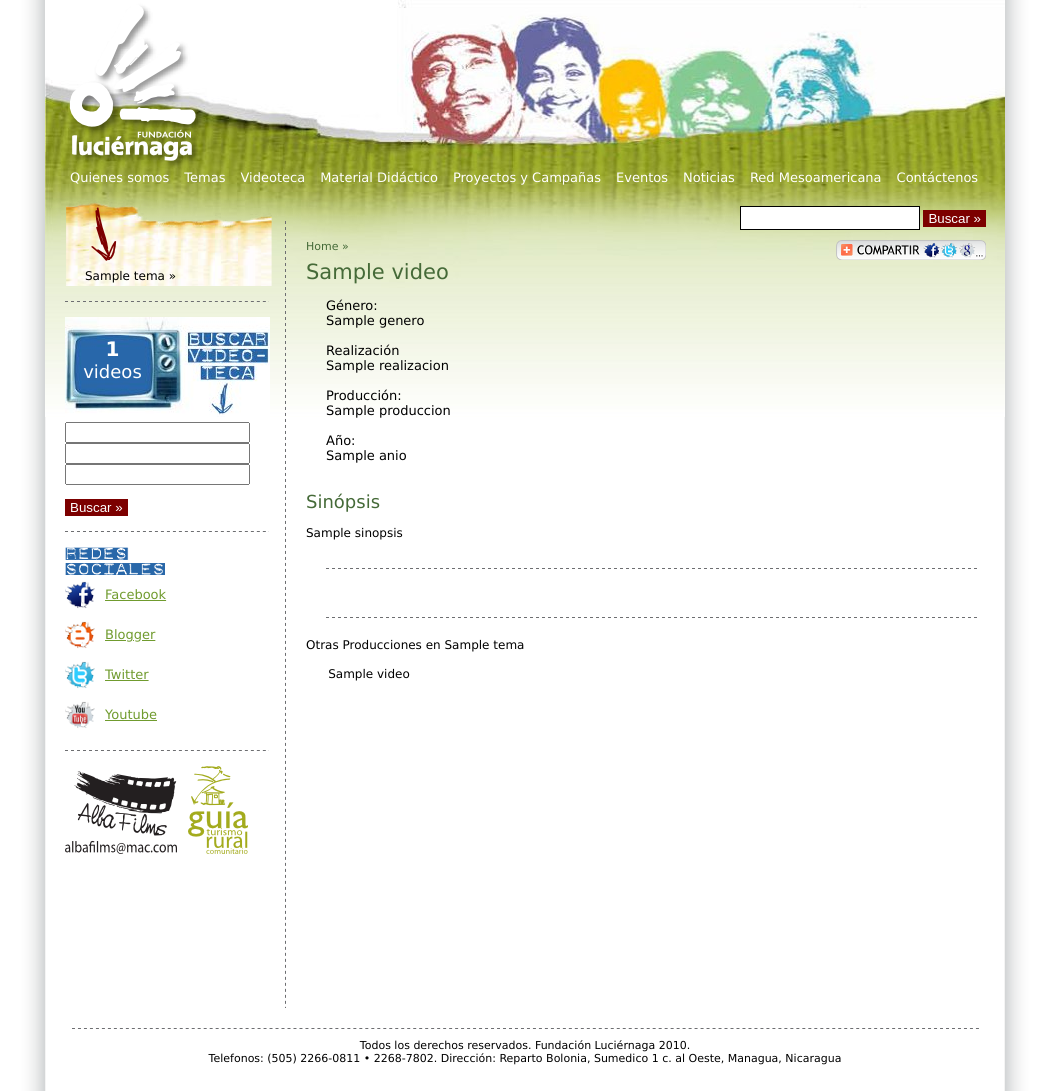
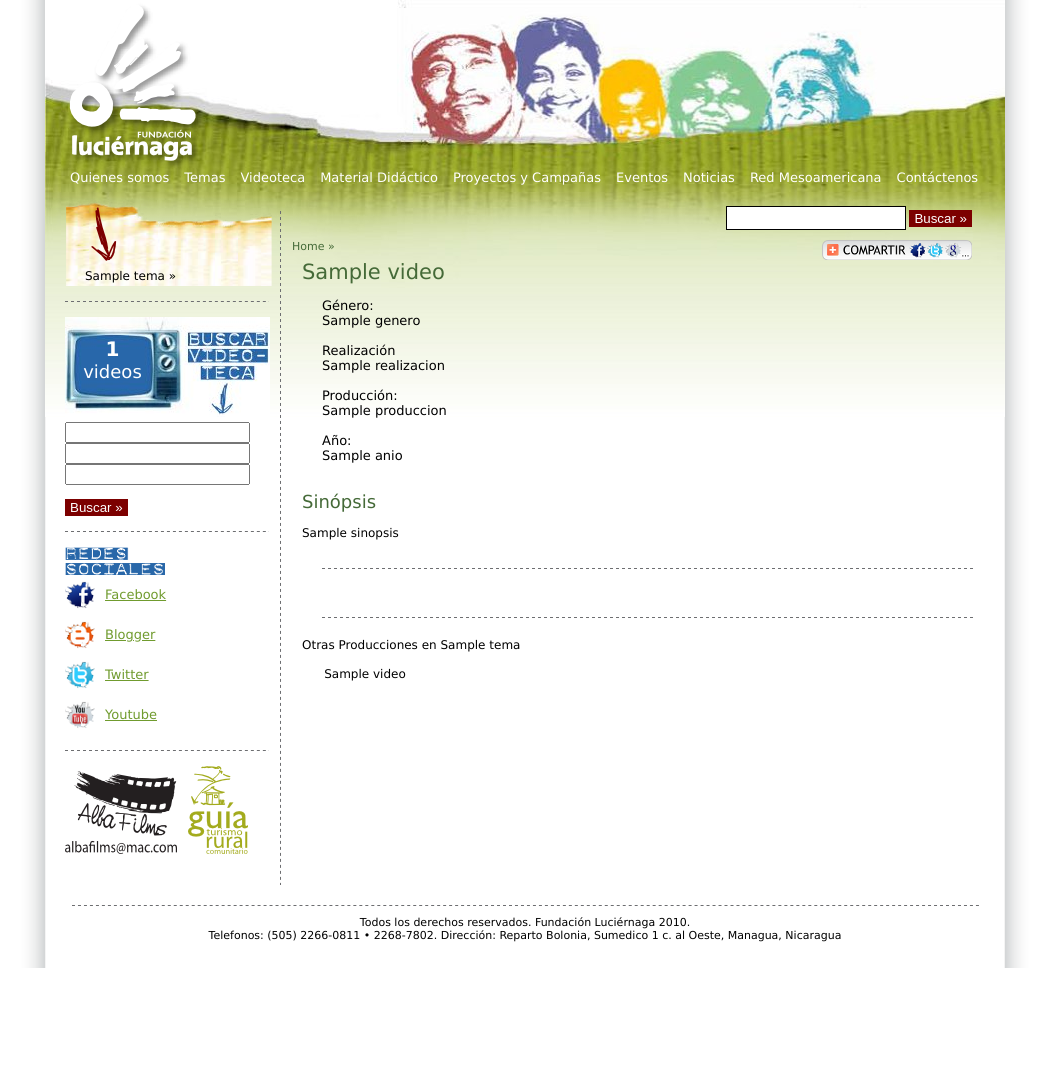
Before and after one commit to eos87/luciernaga, a Django app: template templates/video_selecto.html in a window 1280 px wide. Shown: the whole page, without its empty margins (115-1164 px from the left). After the commit the page ends 968 px from the top, so only its background shows below. Run offline with Django 3.2, Linux system fonts and the light colour scheme; the template is opened without the code that fills it: most values are stand-ins (such as "Sample title", 1, 10 or a date in 2020); form fields are guessed from the names that the template uses; parts of the project's set-up code (start-up, migrations or seed data) failed here and were passed over; some libraries are stand-ins or nearby versions.

Commit message:
corrigiendo anchos

```diff
--- a/files/css/lucierna2.css
+++ b/files/css/lucierna2.css
@@ -181,7 +181,7 @@ button.red_link, a.red_link{
 }
 .obras_carusel{
     float: left;
-    width: 645px;
+    width: 623px;
     margin-left: -15px;
 }
 .prev_car, .next_car{
@@ -193,8 +193,8 @@ button.red_link, a.red_link{
 }
 .prev_car{
     background: url(/files/images/prev.png) no-repeat;
-    margin-right: 20px;
-    margin-left: -20px;
+    margin-right: 15px;
+    margin-left: -5px;
 }
 .prev_car:hover, .next_car:hover{
     background-position: 0 -122px;
@@ -403,3 +403,10 @@ a.prev, a.next{
 select.number{
     width: 50px;
 }
+.vertical_separator{
+    background: url(/files/images/separator.png) repeat-y;
+    width: 2px;
+    float: left;
+    margin-top: 15px;
+    margin-left: 5px;
+}
--- a/multimedia/views.py
+++ b/multimedia/views.py
@@ -61,6 +61,8 @@ def buscar(request):
         qset.append(Q(nombre__icontains=query))
         qset.append(Q(sinopsis__icontains=query))
         qset.append(Q(anio__icontains=query))
+        #qset.append(Q(produccion__icontains=query))
+        #qset.append(Q(realizacion__icontains=query))
         qs = reduce(operator.or_, qset)
         if resultados:
             resultados = resultados.filter(qs).distinct()
@@ -97,6 +99,8 @@ def tema_selecto(request, slug):
         qset.append(Q(nombre__icontains=query))
         qset.append(Q(sinopsis__icontains=query))
         qset.append(Q(anio__icontains=query))
+        #qset.append(Q(produccion__icontains=query))
+        #qset.append(Q(realizacion__icontains=query))
         qs = reduce(operator.or_, qset)
         resultados = videos.filter(qs).distinct()
         form = SelectoForm(selecto, request.GET)
--- a/templates/base2.html
+++ b/templates/base2.html
@@ -7,6 +7,12 @@
         <link type="text/css" rel="stylesheet"  href="/files/css/nav.css">
         <script type="text/javascript" src="http://ajax.googleapis.com/ajax/libs/jquery/1.4.2/jquery.min.js"></script>
         <script type="text/javascript" src="/files/js/nav.js"></script>
+        <script type="text/javascript">
+            $(document).ready(function(){
+               var altura = $('.cuerpo').height();
+               $('.vertical_separator').height(altura);
+            });
+        </script>
         {% block extrahead %}
         {% endblock %}
     </head>
@@ -52,7 +58,9 @@
                         <a href="http://turismoruralnica.com/" target="_blank"><img src="/files/images/turismorural_logo.png" alt="Turismo Rural Nica Logo"></a>
                     </div>
                 </div>
-                <img src="/files/images/separator.png" alt="separator" class="separator">
+                <div class="vertical_separator">
+                </div>
+
                 <div class="cuerpo">
                     <div class="search">
                         <input name="q" type="input"> <button type="submit" class="red_link">Buscar &raquo;</button>
@@ -70,8 +78,10 @@
                         </div>
                         <div class="clean"></div>
                     </div>
+                    <div style="margin-right: 5px; margin-left: 10px;">
                     {% block contenido %}
                     {% endblock %}
+                    </div>
                 </div>
                 <div class="clean"></div>
             </div>
--- a/templates/busqueda.html
+++ b/templates/busqueda.html
@@ -35,7 +35,7 @@
         {% if tema.video_set.all %}
         {% for video in tema.video_set.all|slice:"5" %}
         <div class="obra">
-            <a href="/videoteca/video/{{video.pk}}/"><img src="{{video.portada.url_112x158}}" alt="{{video.nombre}}"></a>
+            <a href="/videoteca/video/{{video.pk}}/"><img width="112" height="158" src="{{video.portada.url}}" alt="{{video.nombre}}"></a>
             {{video.nombre}}
         </div>
         {% endfor %}
--- a/templates/tema.html
+++ b/templates/tema.html
@@ -23,7 +23,7 @@
         height: 175px;
     }
     .obra{
-        margin: 15px 8px 30px 8px;
+        margin: 15px 6px 30px 6px;
     }
 </style>
 <script type="text/javascript">
```
Also changed, not shown: templates/video_selecto.html (indentation only).
